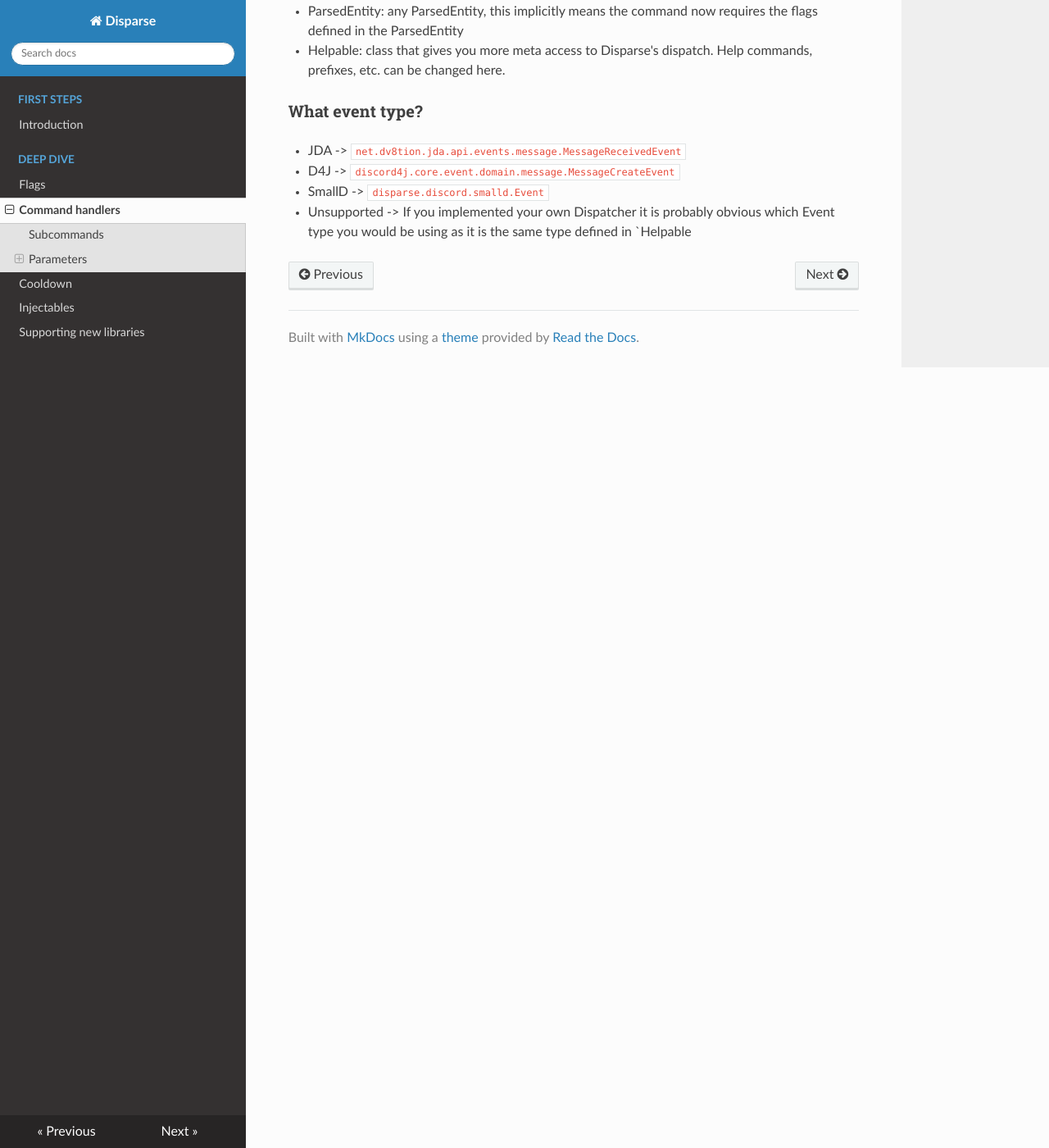
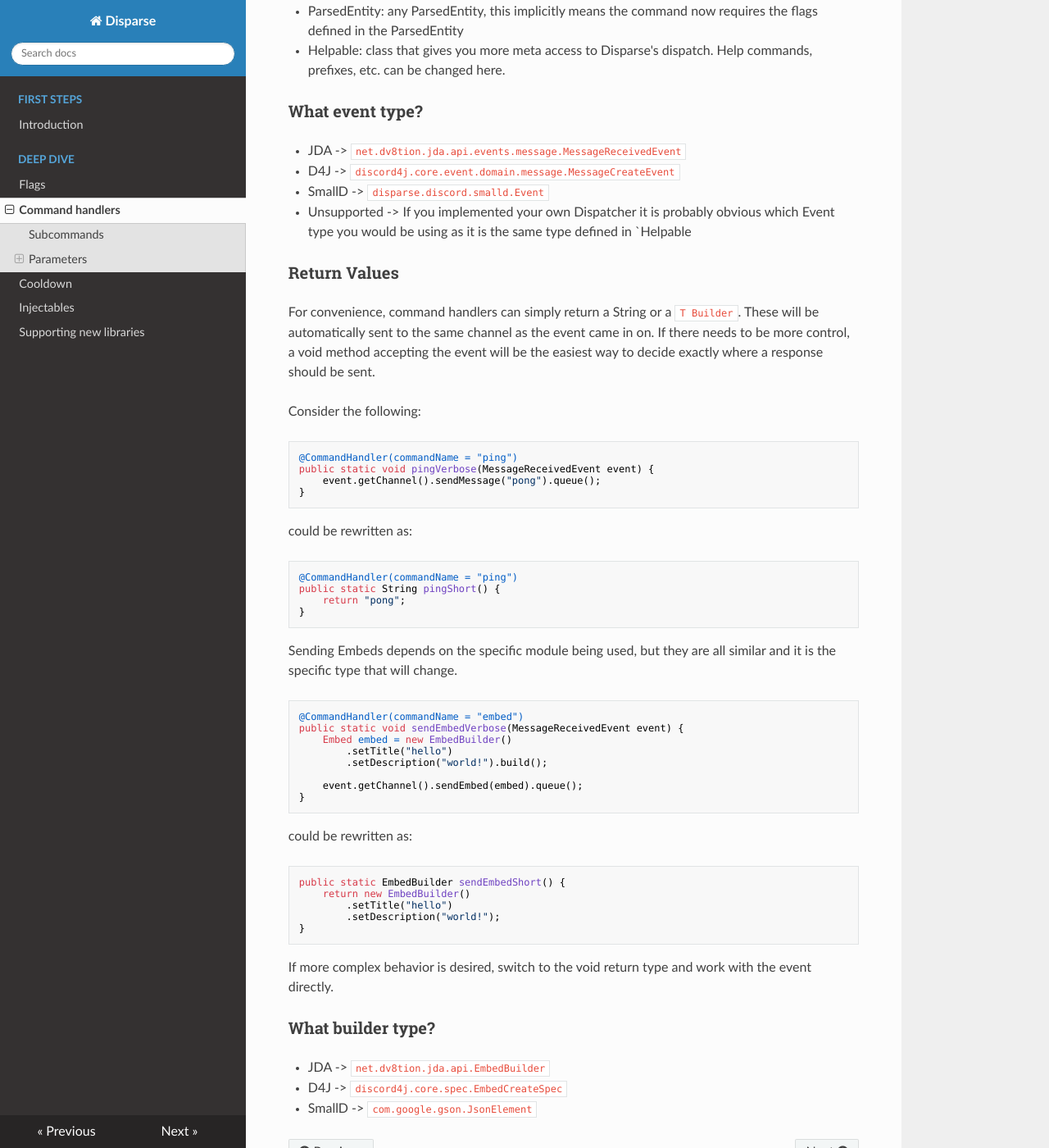
Before and after one commit to BoscoJared/disparse, an MkDocs documentation site: the page built from docs/deep_dive/command_handlers.md, in a window 1280 px wide and 1400 px high, scrolled down 1120 px. Shown: the whole window at 82% size. Built offline with MkDocs 1.6.1, drawn with Linux system fonts in a browser that asks for light colours; nearby versions of some CDN libraries; some of the changed text lies outside the part shown.

Commit message:
[docs] show how to use string and builder return types in commands

````diff
--- a/docs/deep_dive/command_handlers.md
+++ b/docs/deep_dive/command_handlers.md
@@ -4,7 +4,10 @@ The annotation for a command handler is: `@CommandHandler`
 
 The annotation goes on methods that may either be non-static or static.
 
-The method should be void as the return value will not be used anywhere.
+The method may return:
+- void
+- String
+- T ( Builder depends on module being used )
 
 The `@CommandHandler` annotation accepts the following fields:
 
@@ -42,3 +45,57 @@ Command Handlers can accept many parameters:
 - D4J -> `discord4j.core.event.domain.message.MessageCreateEvent`
 - SmallD -> `disparse.discord.smalld.Event`
 - Unsupported -> If you implemented your own Dispatcher it is probably obvious which Event type you would be using as it is the same type defined in `Helpable<E, ?>
+
+
+### Return Values
+
+For convenience, command handlers can simply return a String or a `T Builder`.  These will be automatically sent to the same channel as the event came in on.  If there needs to be more control, a void method accepting the event will be the easiest way to decide exactly where a response should be sent.
+
+Consider the following:
+
+```java
+@CommandHandler(commandName = "ping")
+public static void pingVerbose(MessageReceivedEvent event) {
+    event.getChannel().sendMessage("pong").queue();
+}
+```
+
+could be rewritten as:
+
+```java
+@CommandHandler(commandName = "ping")
+public static String pingShort() {
+    return "pong";
+}
+```
+
+Sending Embeds depends on the specific module being used, but they are all similar and it is the specific type that will change.
+
+```java
+@CommandHandler(commandName = "embed")
+public static void sendEmbedVerbose(MessageReceivedEvent event) {
+    Embed embed = new EmbedBuilder()
+        .setTitle("hello")
+        .setDescription("world!").build();
+
+    event.getChannel().sendEmbed(embed).queue();
+}
+```
+
+could be rewritten as:
+
+```java
+public static EmbedBuilder sendEmbedShort() {
+    return new EmbedBuilder()
+        .setTitle("hello")
+        .setDescription("world!");
+}
+```
+
+If more complex behavior is desired, switch to the void return type and work with the event directly.
+
+### What builder type?
+
+- JDA -> `net.dv8tion.jda.api.EmbedBuilder`
+- D4J -> `discord4j.core.spec.EmbedCreateSpec`
+- SmallD -> `com.google.gson.JsonElement`
````
